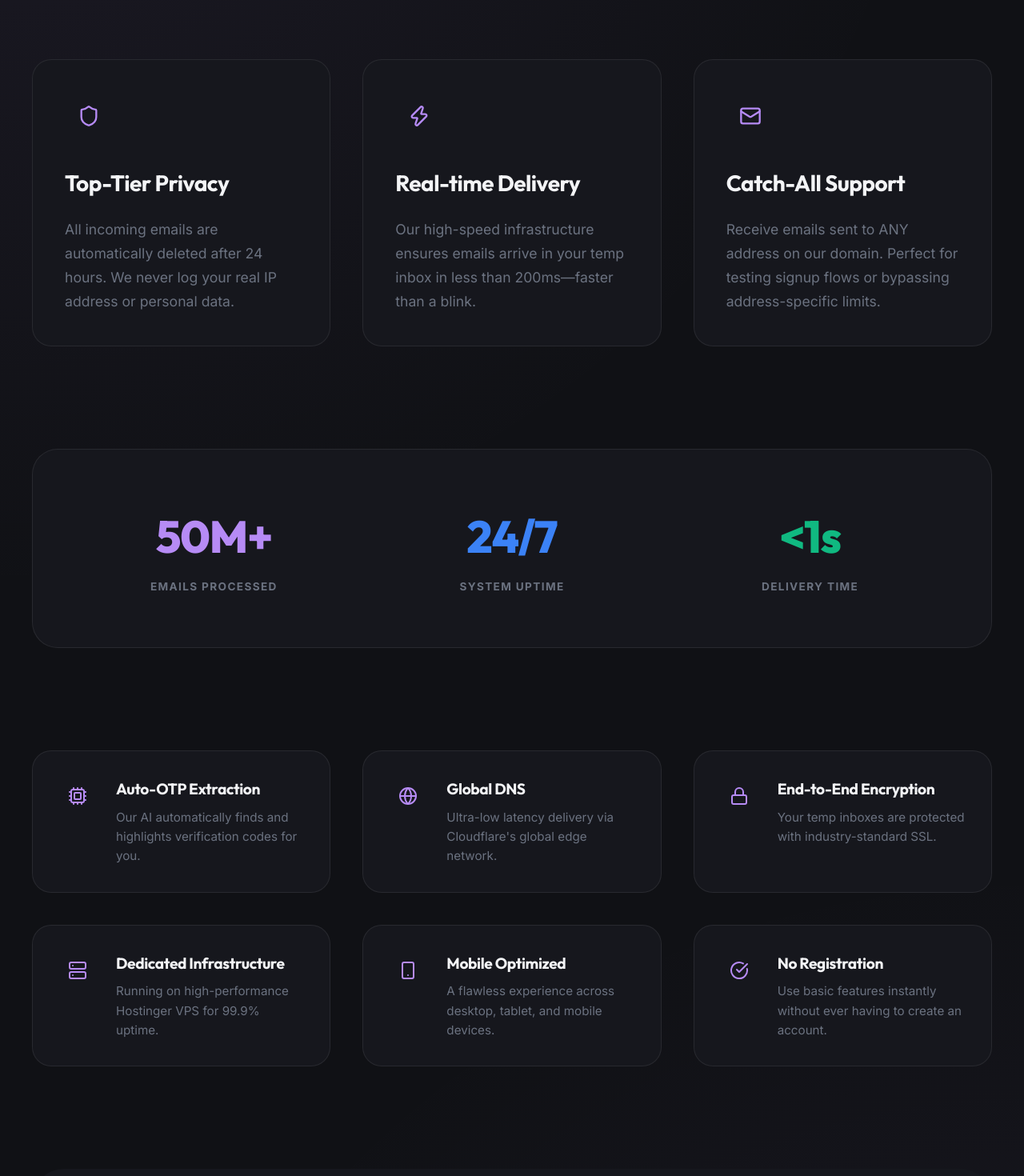
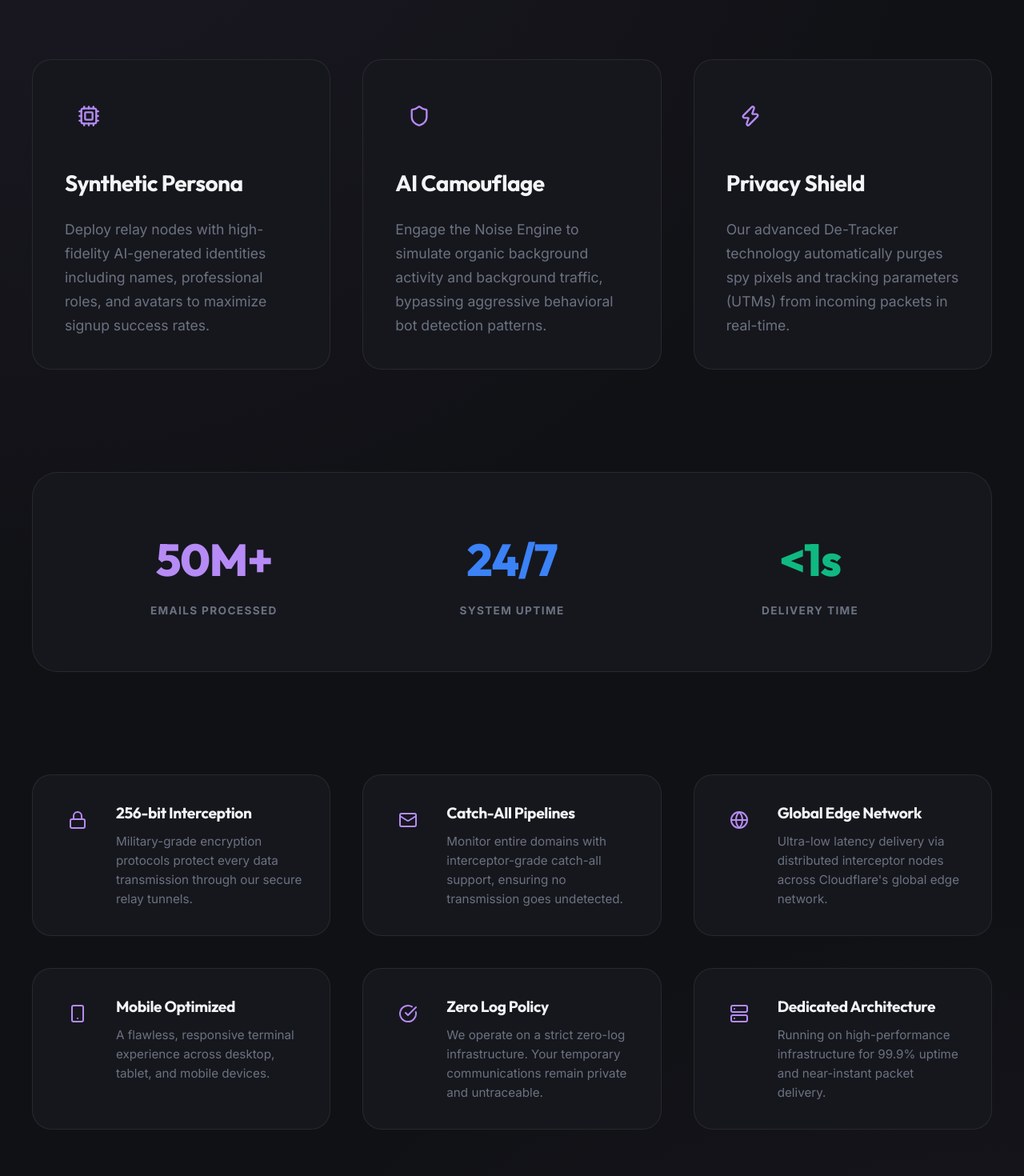
Before and after one commit to SOFTAPPP/TempGenPro, a React (Vite) app in the folder client/: page /features in a window 1280 px wide. Shown: the part 460-1930 px from the top of the page at 80% size. Built offline with nearby package versions, Linux system fonts and the light colour scheme; no server answers.

Commit message:
updated and optimsied
updated and optimsied

```diff
--- a/client/src/components/Navbar.tsx
+++ b/client/src/components/Navbar.tsx
@@ -58,6 +58,8 @@ const Navbar: React.FC = () => {
           <div className="desktop-nav">
             <SmartLink to="/" className={`nav-link ${location.pathname === '/' ? 'active' : ''}`}>Home</SmartLink>
             <SmartLink to="/features" className={`nav-link ${location.pathname === '/features' ? 'active' : ''}`}>Features</SmartLink>
+            <SmartLink to="/privacy" className={`nav-link ${location.pathname === '/privacy' ? 'active' : ''}`}>Privacy</SmartLink>
+            <SmartLink to="/terms" className={`nav-link ${location.pathname === '/terms' ? 'active' : ''}`}>Terms</SmartLink>
 
             {isAuthenticated ? (
               <div className="nav-actions">
@@ -175,6 +177,8 @@ const Navbar: React.FC = () => {
                 {[
                   { to: '/', label: 'Home' },
                   { to: '/features', label: 'Features' },
+                  { to: '/privacy', label: 'Privacy Policy' },
+                  { to: '/terms', label: 'Terms' },
                   ...(isAuthenticated && user?.role === 'ADMIN' ? [{ to: '/admin', label: 'Admin Dashboard' }] : []),
                   ...(isAuthenticated ? [{ to: '/inbox', label: 'Inbox' }, { to: '/profile', label: 'Profile' }] : []),
                   ...(!isAuthenticated ? [{ to: '/login', label: 'Login' }] : []),
--- a/client/src/pages/Features.tsx
+++ b/client/src/pages/Features.tsx
@@ -6,32 +6,32 @@ import { Link } from 'react-router-dom';
 const Features: React.FC = () => {
   const mainFeatures = [
     {
-      icon: <Shield size={32} />,
-      title: "Top-Tier Privacy",
-      desc: "All incoming emails are automatically deleted after 24 hours. We never log your real IP address or personal data.",
+      icon: <Cpu size={32} />,
+      title: "Synthetic Persona",
+      desc: "Deploy relay nodes with high-fidelity AI-generated identities including names, professional roles, and avatars to maximize signup success rates.",
       color: "var(--primary)"
     },
     {
-      icon: <Zap size={32} />,
-      title: "Real-time Delivery",
-      desc: "Our high-speed infrastructure ensures emails arrive in your temp inbox in less than 200ms—faster than a blink.",
+      icon: <Shield size={32} />,
+      title: "AI Camouflage",
+      desc: "Engage the Noise Engine to simulate organic background activity and background traffic, bypassing aggressive behavioral bot detection patterns.",
       color: "#8eb5ee"
     },
     {
-      icon: <Mail size={32} />,
-      title: "Catch-All Support",
-      desc: "Receive emails sent to ANY address on our domain. Perfect for testing signup flows or bypassing address-specific limits.",
+      icon: <Zap size={32} />,
+      title: "Privacy Shield",
+      desc: "Our advanced De-Tracker technology automatically purges spy pixels and tracking parameters (UTMs) from incoming packets in real-time.",
       color: "#ffffff"
     }
   ];
 
   const secondaryFeatures = [
-    { icon: <Cpu />, title: "Auto-OTP Extraction", desc: "Our AI automatically finds and highlights verification codes for you." },
-    { icon: <Globe />, title: "Global DNS", desc: "Ultra-low latency delivery via Cloudflare's global edge network." },
-    { icon: <Lock />, title: "End-to-End Encryption", desc: "Your temp inboxes are protected with industry-standard SSL." },
-    { icon: <Server />, title: "Dedicated Infrastructure", desc: "Running on high-performance Hostinger VPS for 99.9% uptime." },
-    { icon: <Smartphone />, title: "Mobile Optimized", desc: "A flawless experience across desktop, tablet, and mobile devices." },
-    { icon: <CheckCircle />, title: "No Registration", desc: "Use basic features instantly without ever having to create an account." }
+    { icon: <Lock />, title: "256-bit Interception", desc: "Military-grade encryption protocols protect every data transmission through our secure relay tunnels." },
+    { icon: <Mail />, title: "Catch-All Pipelines", desc: "Monitor entire domains with interceptor-grade catch-all support, ensuring no transmission goes undetected." },
+    { icon: <Globe />, title: "Global Edge Network", desc: "Ultra-low latency delivery via distributed interceptor nodes across Cloudflare's global edge network." },
+    { icon: <Smartphone />, title: "Mobile Optimized", desc: "A flawless, responsive terminal experience across desktop, tablet, and mobile devices." },
+    { icon: <CheckCircle />, title: "Zero Log Policy", desc: "We operate on a strict zero-log infrastructure. Your temporary communications remain private and untraceable." },
+    { icon: <Server />, title: "Dedicated Architecture", desc: "Running on high-performance infrastructure for 99.9% uptime and near-instant packet delivery." }
   ];
 
   return (
```
